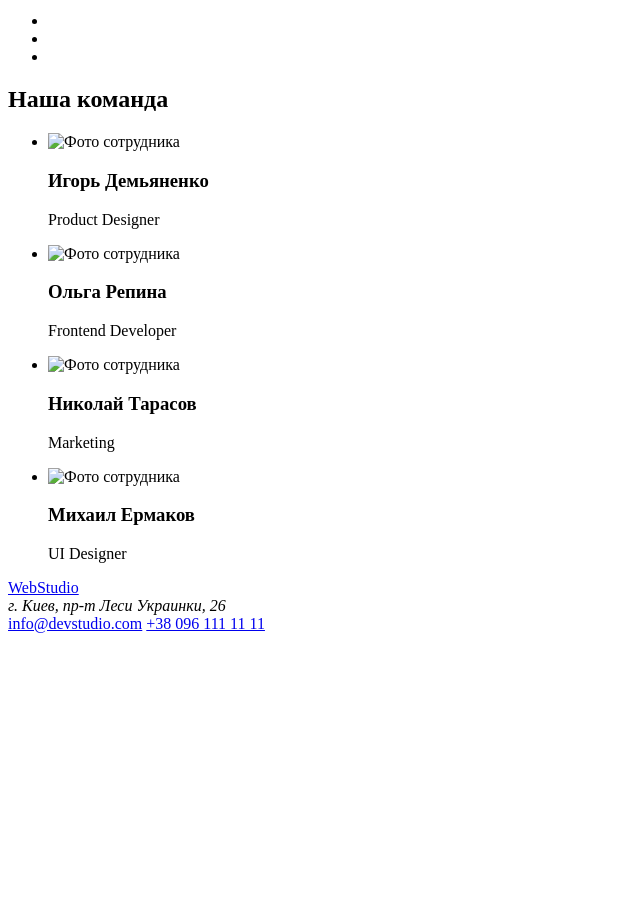
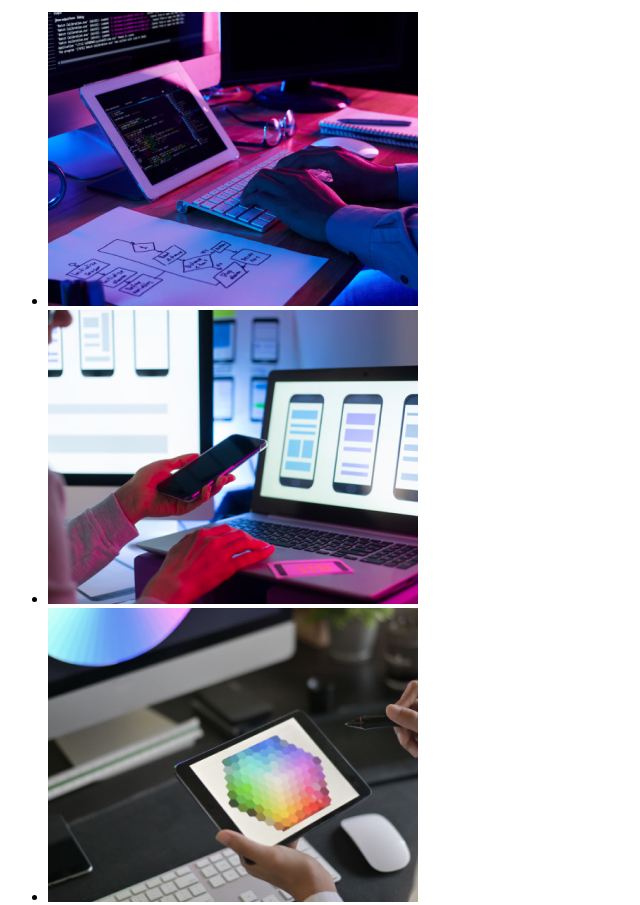
Before and after one commit to 29v29b/goit-markup-hw-01, a plain HTML site: page index.html in a window 1280 px wide. Shown: the part 600-1505 px from the top of the page, without its empty margins (0-640 px from the left). Before the commit the page ends 1241 px from the top, so only its background shows below. Drawn offline with Linux system fonts and the light colour scheme.

Commit message:
Add images

```diff
--- a/index.html
+++ b/index.html
@@ -20,7 +20,7 @@
 
         <ul>
           <li><a href="mailto:info@devstudio.com">info@devstudio.com</a></li>
-          <li><a href="tel:+38 096 111 11 11">+38 096 111 11 11</a></li>
+          <li><a href="tel:+380961111111">+38 096 111 11 11</a></li>
         </ul>
     </header>
 
@@ -51,9 +51,9 @@
       </ul>
       <h2>Чем мы занимаемся</h2>
       <ul>
-        <li><img src="" alt="" width="370"></li>
-        <li><img src="" alt="" width="370"></li>
-        <li><img src="" alt="" width="370"></li>
+        <li><img src="/images/coding.jpg" alt="Coding" width="370"></li>
+        <li><img src="/images/design.jpg" alt="Design" width="370"></li>
+        <li><img src="/images/color_scheme.jpg" alt="Color-scheme" width="370"></li>
       </ul>
     </section>
 
@@ -61,22 +61,22 @@
       <h2>Наша команда</h2>
       <ul>
         <li>
-          <img src="" alt="Фото сотрудника" width="270">
+          <img src="/images/product_designer.jpg" alt="Фото сотрудника" width="270">
           <h3>Игорь Демьяненко</h3>
           <p>Product Designer</p>
         </li>
         <li>
-          <img src="" alt="Фото сотрудника" width="270">
+          <img src="/images/frontend_developer.jpg" alt="Фото сотрудника" width="270">
           <h3>Ольга Репина</h3>
           <p>Frontend Developer</p>
         </li>
         <li>
-          <img src="" alt="Фото сотрудника" width="270">
+          <img src="/images/marketing.jpg" alt="Фото сотрудника" width="270">
           <h3>Николай Тарасов</h3>
           <p>Marketing</p>
         </li>
         <li>
-          <img src="" alt="Фото сотрудника" width="270">
+          <img src="/images/ui_designer.jpg" alt="Фото сотрудника" width="270">
           <h3>Михаил Ермаков</h3>
           <p>UI Designer</p>
         </li>
@@ -88,7 +88,7 @@
       <a href="#">WebStudio</a>
       <address>г. Киев, пр-т Леси Украинки, 26</address>
       <a href="mailto:info@devstudio.com">info@devstudio.com</a>
-      <a href="tel:+38 096 111 11 11">+38 096 111 11 11</a>
+      <a href="tel:+380961111111">+38 096 111 11 11</a>
     </footer>
   </body>
 </html>
```
Also changed, not shown: images/coding.jpg (added), images/color_scheme.jpg (added), images/design.jpg (added), images/frontend_developer.jpg (added), images/marketing.jpg (added), images/product_designer.jpg (added), images/ui_designer.jpg (added).
